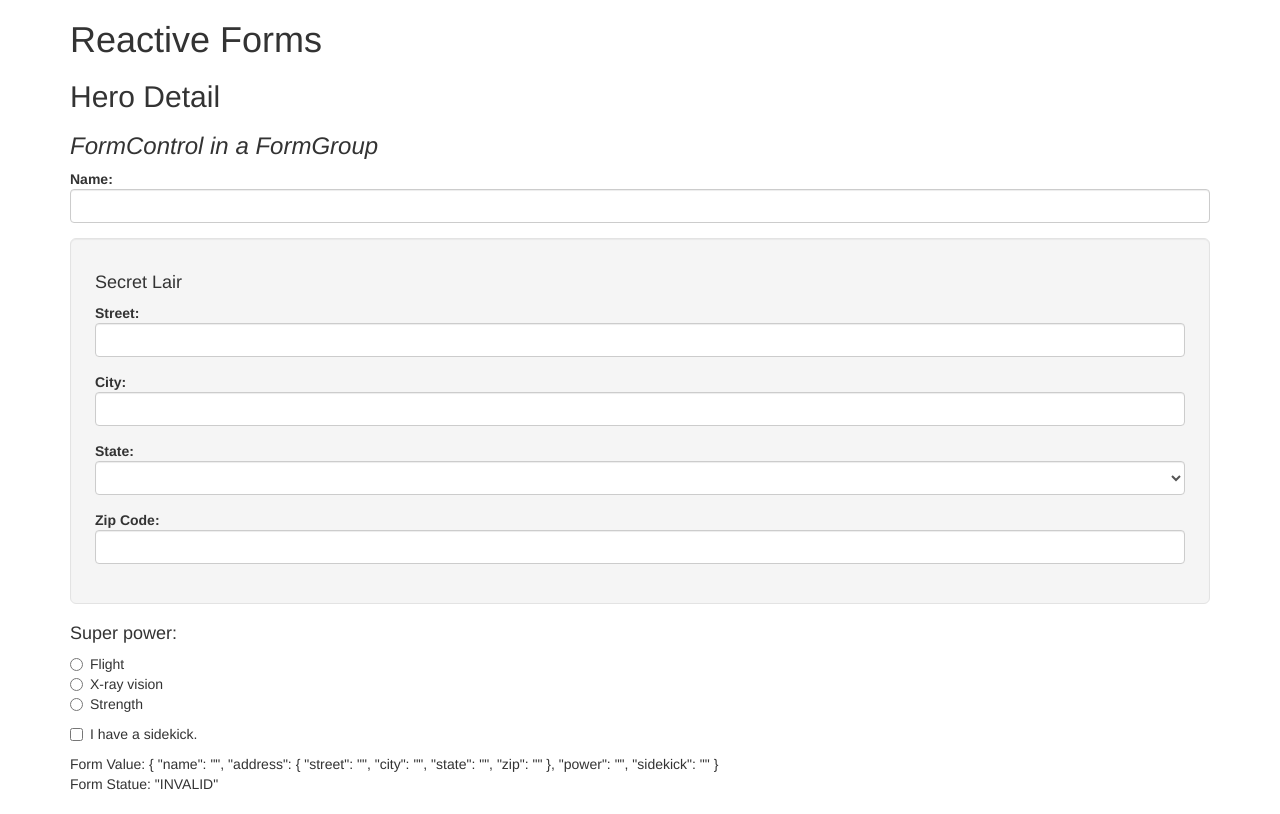
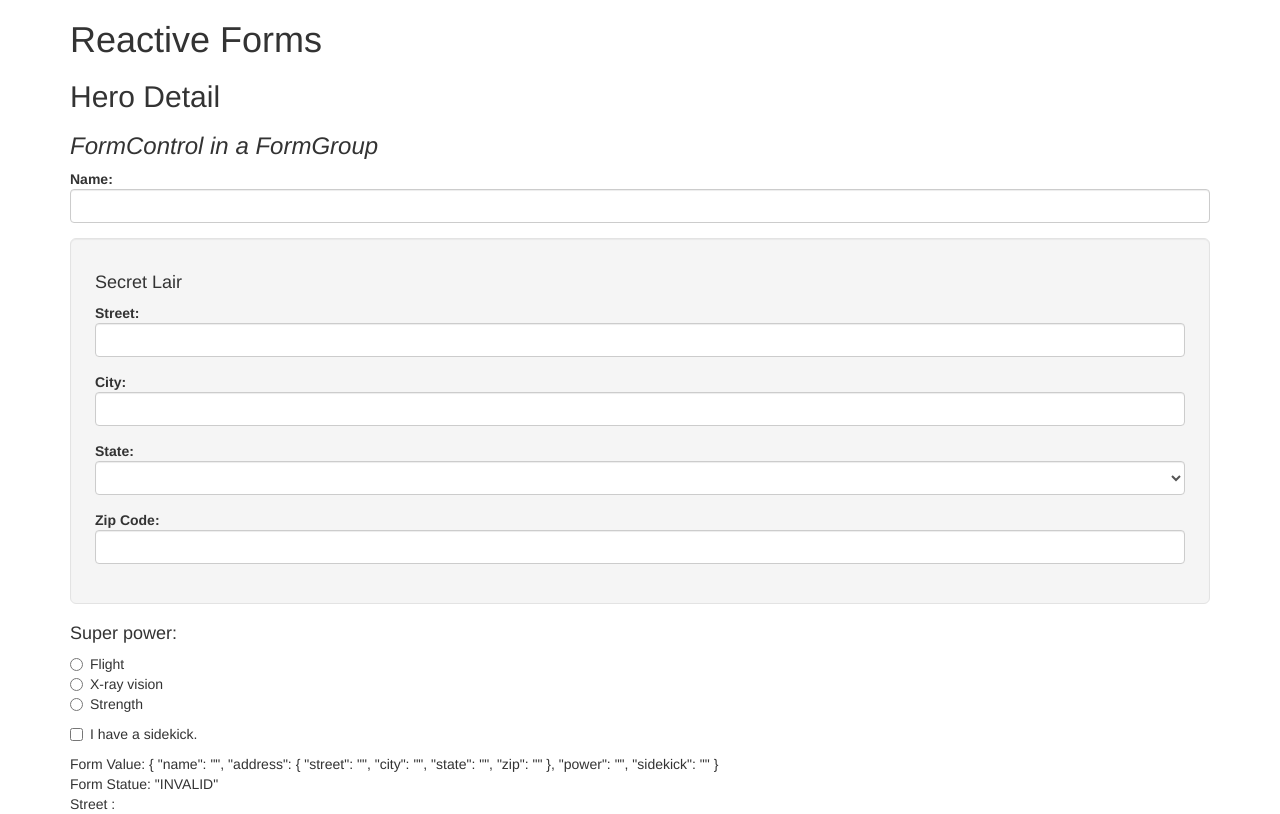
Before and after one commit to Arden-Zhu/reactive-forms, an Angular app: page / in a window 1280 px wide. Built offline with nearby package versions, Linux system fonts and the light colour scheme.

Commit message:
check form value

```diff
--- a/src/app/hero-detail/hero-detail.component.html
+++ b/src/app/hero-detail/hero-detail.component.html
@@ -50,3 +50,4 @@
 </form>
 <div>Form Value: {{heroForm.value | json}}</div>
 <div>Form Statue: {{heroForm.status | json}}</div>
+<div>Street : {{heroForm.get('address.street').value}}</div>
--- a/src/app/hero-detail/hero-detail.component.ts
+++ b/src/app/hero-detail/hero-detail.component.ts
@@ -1,6 +1,6 @@
 import { Component } from '@angular/core';
 import { FormBuilder, FormGroup, Validators } from '@angular/forms';
-import { states } from '../data-model'
+import { states, Hero, Address } from '../data-model'
 @Component({
   selector: 'app-hero-detail',
   templateUrl: './hero-detail.component.html',
@@ -17,12 +17,7 @@ export class HeroDetailComponent {
   createForm(): any {
     this.heroForm = this.fb.group({
       name: ['', Validators.required],
-      address: this.fb.group({
-        street: '',
-        city: '',
-        state: '',
-        zip: '',
-      }),
+      address: this.fb.group(new Address()),
       power: '',
       sidekick: ''
     })
```
